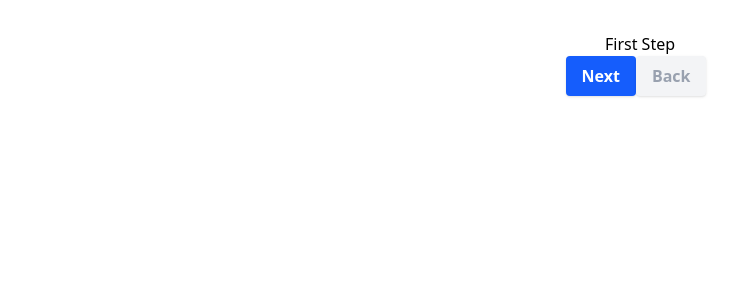
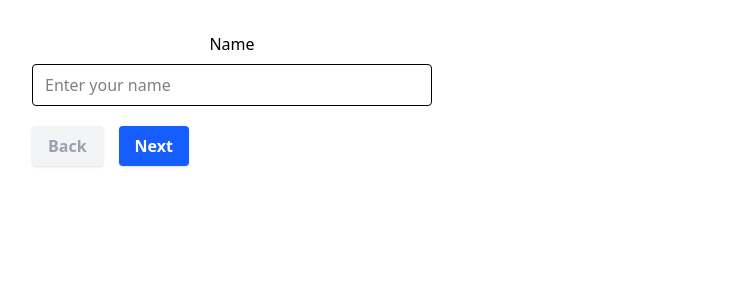
Before and after one commit to ReemBD/ReactWizard, a React (Vite) app: page / in a window 1280 px wide. Shown: the top 300 px of the page, without its empty margins (0-737 px from the left). Built offline with nearby package versions, Linux system fonts and the light colour scheme.

Commit message:
Extract Form to component and add react-hook-form

```diff
--- a/package.json
+++ b/package.json
@@ -12,7 +12,8 @@
   "dependencies": {
     "@tailwindcss/vite": "^4.1.11",
     "react": "^19.1.0",
-    "react-dom": "^19.1.0"
+    "react-dom": "^19.1.0",
+    "react-hook-form": "^7.60.0"
   },
   "devDependencies": {
     "@eslint/js": "^9.30.1",
--- a/src/App.tsx
+++ b/src/App.tsx
@@ -1,49 +1,16 @@
-import { useContext } from 'react'
+import { useContext, useState } from 'react'
 
 import { Wizard, WizardContext, Step } from './wizard'
 
 import './App.css'
-
-const NextButton = () => {
-  const { activeStepIndex, setActiveStepIndex, steps } = useContext(WizardContext);
-  const isLastStep = activeStepIndex >= steps.length - 1
-
-  return <button
-    disabled={isLastStep}
-    onClick={() => setActiveStepIndex(prev => prev + 1)}
-    className="px-4 py-2 rounded bg-blue-600 text-white font-semibold shadow hover:bg-blue-700 focus:outline-none focus:ring-2 focus:ring-blue-400 disabled:bg-blue-300 disabled:cursor-not-allowed transition-colors cursor-pointer"
-  >
-    {isLastStep ? 'Done' : 'Next'}
-  </button>
-}
-
-const PrevButton = () => {
-  const { activeStepIndex, setActiveStepIndex } = useContext(WizardContext);
-  const isFirstStep = activeStepIndex <= 0;
-
-  return <button
-    disabled={isFirstStep}
-    onClick={() => setActiveStepIndex(prev => prev - 1)}
-    className="px-4 py-2 rounded bg-gray-200 text-gray-700 font-semibold shadow hover:bg-gray-300 focus:outline-none focus:ring-2 focus:ring-gray-400 disabled:bg-gray-100 disabled:text-gray-400 disabled:cursor-not-allowed transition-colors mr-2 cursor-pointer"
-  >
-    Back
-  </button>
-}
+import { ProfileWizardForm } from './components/ProfileForm'
 
 function App() {
 
   return (
     <div>
       <Wizard>
-        <section>
-          <Step>First Step</Step>
-          <Step>Second Step</Step>
-          <Step>Third Step</Step>
-        </section>
-        <section>
-          <NextButton />
-          <PrevButton />
-        </section>
+        <ProfileWizardForm />
       </Wizard>
     </div>
   )
--- /dev/null
+++ b/src/components/ProfileForm.tsx
@@ -0,0 +1,105 @@
+import { useContext } from "react"
+import type { RegisterOptions } from "react-hook-form"
+import { useForm } from "react-hook-form"
+import { Step, Wizard, WizardContext } from "../wizard"
+
+interface ProfileForm {
+    name: string;
+    age: number;
+    isSubscribed: boolean;
+}
+
+const profileFormValidation: {
+    name: RegisterOptions<ProfileForm, 'name'>,
+    age: RegisterOptions<ProfileForm, 'age'>,
+    isSubscribed: RegisterOptions<ProfileForm, 'isSubscribed'>,
+} = {
+    name: {
+        required: "Name is required",
+        maxLength: { value: 20, message: "Max length is 20" },
+    },
+    age: {
+        required: "Age is required",
+        min: { value: 18, message: "Minimum age is 18" },
+    },
+    isSubscribed: {},
+};
+
+const NextButton = () => {
+    const { activeStepIndex, setActiveStepIndex, steps } = useContext(WizardContext);
+    const isLastStep = activeStepIndex >= steps.length - 1
+
+    return <button
+        disabled={isLastStep}
+        onClick={() => setActiveStepIndex(prev => prev + 1)}
+        className="px-4 py-2 rounded bg-blue-600 text-white font-semibold shadow hover:bg-blue-700 focus:outline-none focus:ring-2 focus:ring-blue-400 disabled:bg-blue-300 disabled:cursor-not-allowed transition-colors cursor-pointer"
+    >
+        {isLastStep ? 'Done' : 'Next'}
+    </button>
+}
+
+const PrevButton = () => {
+    const { activeStepIndex, setActiveStepIndex } = useContext(WizardContext);
+    const isFirstStep = activeStepIndex <= 0;
+
+    return <button
+        disabled={isFirstStep}
+        onClick={() => setActiveStepIndex(prev => prev - 1)}
+        className="px-4 py-2 rounded bg-gray-200 text-gray-700 font-semibold shadow hover:bg-gray-300 focus:outline-none focus:ring-2 focus:ring-gray-400 disabled:bg-gray-100 disabled:text-gray-400 disabled:cursor-not-allowed transition-colors mr-2 cursor-pointer"
+    >
+        Back
+    </button>
+}
+
+export const ProfileWizardForm = () => {
+    const {
+        register,
+        handleSubmit,
+        formState: { errors },
+    } = useForm<ProfileForm>({
+        defaultValues: {
+            name: '',
+            age: 0,
+            isSubscribed: false,
+        }
+    });
+
+    const onSubmit = (data: ProfileForm) => {
+        alert(JSON.stringify(data, null, 2));
+    };
+
+    return <Wizard>
+        <form className="w-[400px]" onSubmit={handleSubmit(onSubmit)}>
+            <Step>
+                <label className="block mb-2 font-medium">Name</label>
+                <input
+                    {...register("name", profileFormValidation.name)}
+                    className="border rounded px-3 py-2 w-full mb-1"
+                    placeholder="Enter your name"
+                />
+                {errors.name && <span className="text-red-500 text-sm">{errors.name.message}</span>}
+            </Step>
+            <Step>
+                <label className="block mb-2 font-medium">Age</label>
+                <input
+                    type="number"
+                    {...register("age", profileFormValidation.age)}
+                    className="border rounded px-3 py-2 w-full mb-1"
+                    placeholder="Enter your age"
+                />
+                {errors.age && <span className="text-red-500 text-sm">{errors.age.message}</span>}
+            </Step>
+            <Step>
+                <label className="block mb-2 font-medium">
+                    <input type="checkbox" {...register("isSubscribed", profileFormValidation.isSubscribed)}
+                        className="mr-2 align-middle" />
+                    Subscribe to newsletter
+                </label>
+            </Step>
+            <section className="mt-4 flex gap-2">
+                <PrevButton />
+                <NextButton />
+            </section>
+        </form>
+    </Wizard>
+}
```
Also changed, not shown: 1 other file (tests, documents, lock files or other folders).
